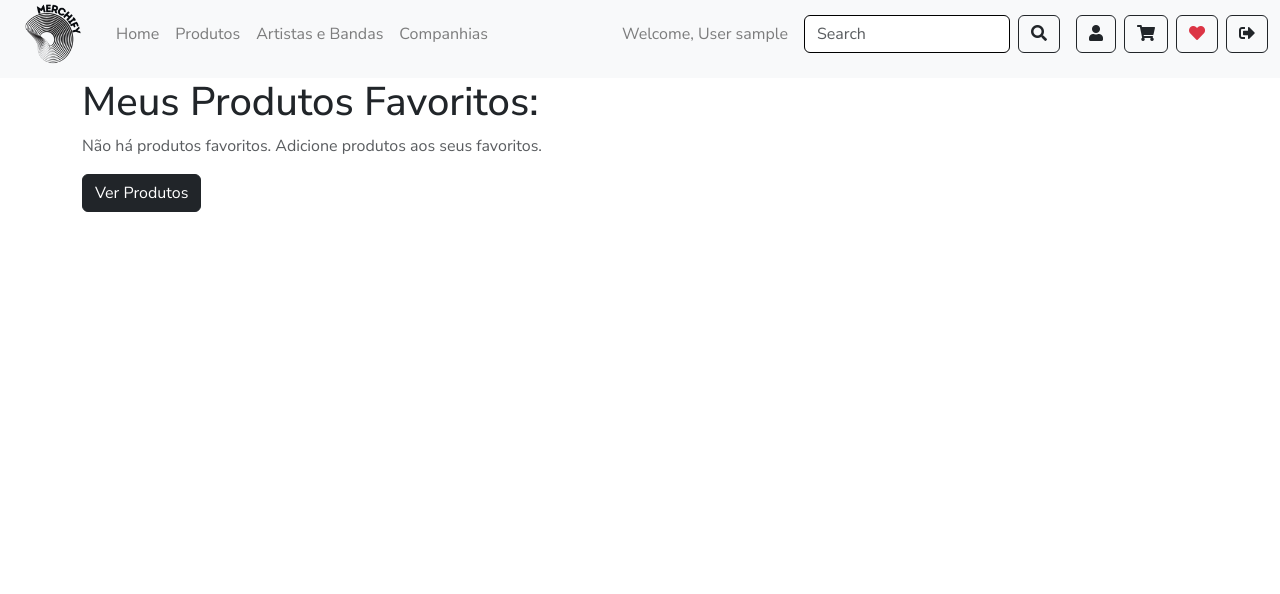
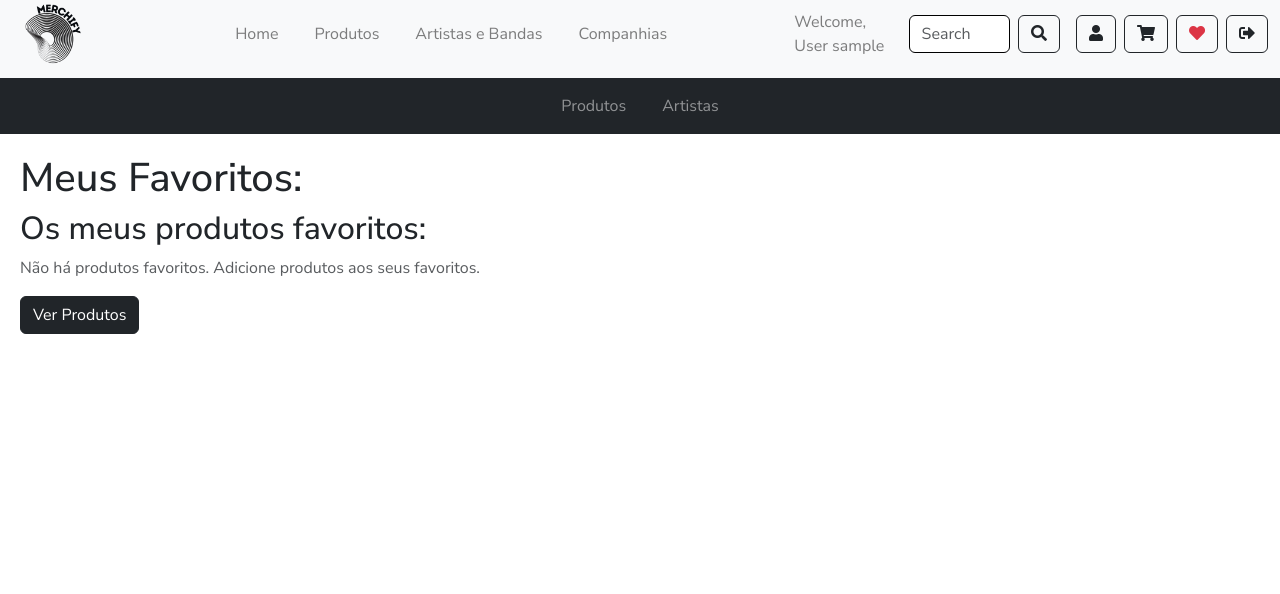
Before and after one commit to Marshmallow1119/TPW-Project-1, a Django app: page /favorites/ in a window 1280 px wide. Shown: the top 594 px of the page. Run offline with Django 5.2, Linux system fonts and the light colour scheme; the visitor is signed in with stand-in values (Sample User, id 1); data that the repository does not hold is empty; some libraries are stand-ins or nearby versions.

Commit message:
favoritos a funcionar

```diff
--- a/merchify/app/templates/artistas.html
+++ b/merchify/app/templates/artistas.html
@@ -53,7 +53,7 @@
         }
 
         .favorite-icon.filled {
-            color: #e85454;
+            color: #e85454 !important;
         }
     </style>
     {% endblock %}
@@ -99,7 +99,7 @@
         .then(data => {
             const favoriteIcon = document.querySelector(`.favorite-icon[data-id="${artistId}"]`);
             if (data && data.success) {
-                favoriteIcon.classList.toggle('filled', data.favorited);
+            favoriteIcon.classList.toggle('filled', data.favorited);
             }
         })
 
--- a/merchify/app/templates/favorites.html
+++ b/merchify/app/templates/favorites.html
@@ -1,40 +1,89 @@
 <!DOCTYPE html>
 <html lang="en">
+
 <head>
     <meta charset="UTF-8">
     <meta name="viewport" content="width=device-width, initial-scale=1.0">
-    <title>Favorite Products</title>
+    <title>Favorite Products and Artists</title>
     <link rel="stylesheet" href="https://stackpath.bootstrapcdn.com/bootstrap/4.5.2/css/bootstrap.min.css">
     <link rel="stylesheet" href="https://cdnjs.cloudflare.com/ajax/libs/font-awesome/6.0.0/css/all.min.css"
         integrity="sha512-9usAa10IRO0HhonpyAIVpjrylPvoDwiPUiKdWk5t3PyolY1cOd4DSE0Ga+ri4AuTroPR5aQvXU9xC6qOPnzFeg=="
         crossorigin="anonymous" referrerpolicy="no-referrer" />
     <style>
-        /* Add custom styles here if needed */
         .product-image {
             width: 100px;
             height: 100px;
             object-fit: contain;
         }
+
         .product-info {
             display: flex;
             align-items: center;
         }
+
         .product-info h5 {
-            margin-bottom: 0; /* Remove default margin */
+            margin-bottom: 0;
         }
-        .table td { /* Center content in table cells */
+
+        .table td {
             vertical-align: middle;
+        }
+
+        /* Horizontal navbar style */
+        .navbar-nav {
+            width: 100%;
+            justify-content: center;
+        }
+
+        .navbar-nav .nav-item {
+            margin-right: 20px;
+        }
+
+        .navbar-nav .nav-item:last-child {
+            margin-right: 0;
+        }
+
+        .favorite-section {
+            display: none;
+        }
+
+        .favorite-section.active {
+            display: block;
+            padding: 20px;
+        }
+        .container-fluid {
+            padding: 0; /* Remove padding */
+            width: 100vw; /* Full viewport width */
         }
     </style>
 </head>
+
 <body>
     {% extends 'layout.html' %}
     {% block content %}
     {% load filters %}
 
-    <div class="container">
-        <h1>Meus Produtos Favoritos:</h1>
+    <div class="container-fluid" style="padding-left: 0px !important; padding-right: 0px !important;">
+        <!-- Horizontal Navbar for selecting Products or Artists -->
+        <nav class="navbar navbar-expand-lg navbar-dark bg-dark"">
+            <div class="collapse navbar-collapse">
+                <ul class="navbar-nav">
+                    <li class="nav-item">
+                        <a class="nav-link" href="javascript:void(0);" onclick="showFavorites('products')">Produtos</a>
+                    </li>
+                    <li class="nav-item">
+                        <a class="nav-link" href="javascript:void(0);" onclick="showFavorites('artists')">Artistas</a>
+                    </li>
+                </ul>
+            </div>
+        </nav>
 
+
+        <!-- Product Favorites Section -->
+        <div id="products" class="favorite-section {% if category == 'products' %}active{% endif %}">
+                <h1>Meus Favoritos:</h1>
+
+            <h2>Os meus produtos favoritos:</h2>
             {% if favorite_products %}
             <table class="table">
                 <thead>
@@ -56,7 +105,7 @@
                             </div>
                         </td>
                         <td>{{ fav.price }}€</td>
-                        <td class="text-right"> <!-- Use text-right instead of d-flex -->
+                        <td class="text-right">
                             <a href="{% url 'remove_from_favorites' product_id=fav.id %}" class="btn btn-danger mr-2">
                                 <i class="fas fa-trash-alt"></i> Remover
                             </a>
@@ -73,9 +122,64 @@
             <button class="btn btn-dark" type="button" onclick="window.location.href='{% url 'produtos' %}'">Ver Produtos</button>
             {% endif %}
         </div>
+
+        <!-- Artist Favorites Section -->
+        <div id="artists" class="favorite-section {% if category == 'artists' %}active{% endif %}">
+            <h2>Os meus artistas favoritos:</h2>
+            {% if favorite_artists %}
+            <table class="table">
+                <thead>
+                    <tr>
+                        <th scope="col">Imagem</th>
+                        <th scope="col">Artista</th>
+                        <th scope="col"></th>
+                    </tr>
+                </thead>
+                <tbody>
+                    {% for fav in favorite_artists %}
+                    <tr>
+                        <td><img src="{{ fav.image }}" alt="{{ fav.name }}" class="product-image mr-3"></td>
+                        <td>{{ fav.name }}</td>
+                        <td class="text-right">
+                            <a href="{% url 'remove_from_favorites_artist' artist_id=fav.id %}" class="btn btn-danger mr-2">
+                                <i class="fas fa-trash-alt"></i> Remover
+                            </a>
+                            <a href="{% url 'artistsProducts' name=fav.name %}" class="btn btn-dark">
+                                Ver Artista
+                            </a>
+                        </td>
+                    </tr>
+                    {% endfor %}
+                </tbody>
+            </table>
+            {% else %}
+            <p class="text-muted">Não há artistas favoritos. Adicione artistas aos seus favoritos.</p>
+            <button class="btn btn-dark" type="button" onclick="window.location.href='{% url 'artistas' %}'">Ver Artistas</button>
+            {% endif %}
+        </div>
+    </div>
+
+    <script>
+        // Function to show selected category favorites (Products or Artists)
+        function showFavorites(category) {
+            // Hide both sections
+            document.getElementById('products').classList.remove('active');
+            document.getElementById('artists').classList.remove('active');
+
+            // Show the selected category
+            if (category === 'products') {
+                document.getElementById('products').classList.add('active');
+            } else if (category === 'artists') {
+                document.getElementById('artists').classList.add('active');
+            }
+        }
+    </script>
+
     {% endblock %}
+
     <script src="https://code.jquery.com/jquery-3.5.1.slim.min.js"></script>
     <script src="https://cdn.jsdelivr.net/npm/popper.js@1.16.1/dist/umd/popper.min.js"></script>
     <script src="https://stackpath.bootstrapcdn.com/bootstrap/4.5.2/js/bootstrap.min.js"></script>
 </body>
+
 </html>
--- a/merchify/app/views.py
+++ b/merchify/app/views.py
@@ -81,6 +81,7 @@ def produtos(request):
 
 def artistas(request):
     artists = Artist.objects.all()
+
     if request.user.is_authenticated:
         favorited_artist_ids = FavoriteArtist.objects.filter(user=request.user).values_list('artist_id', flat=True)
     else:
@@ -89,7 +90,6 @@ def artistas(request):
     for artist in artists:
         artist.is_favorited = artist.id in favorited_artist_ids
 
-    print(favorited_artist_ids)
 
     return render(request, 'artistas.html', {'artists': artists})
 
@@ -484,10 +484,39 @@ def submit_review(request, product_id):
         return redirect("productDetails", identifier=product_id)
 
 @login_required
-def checkfavorite(request):
-    favorite_products = Favorite.objects.filter(user=request.user).select_related('product')
-    products_list = [{'id': fav.product.id, 'name': fav.product.name, 'price': fav.product.price, 'image': fav.product.image.url} for fav in favorite_products]
-    return render(request, "favorites.html", {"favorite_products": products_list})
+def checkfavorite(request, category):
+    if category == 'products':
+        favorite_products = Favorite.objects.filter(user=request.user).select_related('product')
+        products_list = [
+            {'id': fav.product.id, 'name': fav.product.name, 'price': fav.product.price, 'image': fav.product.image.url}
+            for fav in favorite_products]
+        return render(request, "favorites.html", {"favorite_products": products_list})
+    else:
+        favorite_artists = FavoriteArtist.objects.filter(user=request.user)
+        artists_list = {
+            {'id': fav.product.id, 'name': fav.product.name, 'image': fav.product.image.url}
+            for fav in favorite_artists
+        }
+        return render(request, "favorites.html", {"favorite_artists": artists_list})
+
+@login_required
+def checkfavoriteOld(request):
+
+        favorite_products = Favorite.objects.filter(user=request.user).select_related('product')
+        products_list = [
+            {'id': fav.product.id, 'name': fav.product.name, 'price': fav.product.price, 'image': fav.product.image.url}
+            for fav in favorite_products]
+        favorite_artists = FavoriteArtist.objects.filter(user=request.user)
+        artists_list = [
+            {'id': fav.artist.id, 'name': fav.artist.name, 'image': fav.artist.image.url}
+            for fav in favorite_artists
+        ]
+        category = request.GET.get('category', 'products')  # Default to 'products' if not provided
+        # Assuming you have logic to fetch favorite products and artists
+        return render(request, 'favorites.html', {'category': category, 'favorite_products': products_list,
+                                                    'favorite_artists': artists_list})
+
+
 
 
 @require_POST
@@ -512,6 +541,7 @@ def addtofavorite(request, product_id):
     except Exception as e:
         return JsonResponse({"success": False, "message": str(e)}, status=500)
 
+@require_POST
 def addtofavoriteartist(request, artist_id):
     try:
         artist = Artist.objects.get(id=artist_id)
@@ -526,7 +556,7 @@ def addtofavoriteartist(request, artist_id):
             favorited = False
         return JsonResponse({"success": True, "favorited": favorited})
 
-    except Product.DoesNotExist:
+    except Artist.DoesNotExist:
         return JsonResponse({"success": False, "message": "Product not found."}, status=404)
     except Exception as e:
         return JsonResponse({"success": False, "message": str(e)}, status=500)
@@ -537,6 +567,16 @@ def remove_from_favorites(request, product_id):
         product = Product.objects.get(id=product_id)
         user = request.user
         Favorite.objects.filter(user=user, product=product).delete()
+        return redirect( 'favorites')
+    except Product.DoesNotExist:
+        return JsonResponse({"success": False, "message": "Product not found."}, status=404)
+
+@login_required
+def remove_from_favorites_artist(request, artist_id):
+    try:
+        artist = Artist.objects.get(id=artist_id)
+        user = request.user
+        FavoriteArtist.objects.filter(user=user, artist=artist).delete()
         return redirect( 'favorites')
     except Product.DoesNotExist:
         return JsonResponse({"success": False, "message": "Product not found."}, status=404)
--- a/merchify/merchify/urls.py
+++ b/merchify/merchify/urls.py
@@ -46,10 +46,14 @@ urlpatterns = [
     path('review/<int:review_id>/delete/', views.delete_review, name='delete_review'),
     path('product/<int:product_id>/edit/', views.edit_product, name='edit_product'),
     path('product/<int:product_id>/delete/', views.delete_product, name='delete_product'),
-    path("favorites/", views.checkfavorite, name="favorites"),
+    path('favorites/', views.checkfavoriteOld, name='favorites'),
+
+    path('favorites/<str:category>/', views.checkfavorite, name='favorites2'),
     path('favorites/add/<int:product_id>/', views.addtofavorite, name='addtofavorite'),
     path('favorites/add/artist/<int:artist_id>/', views.addtofavoriteartist, name="addtofavoriteartist"),
     path('favorites/remove/<int:product_id>/', views.remove_from_favorites, name='remove_from_favorites'),
+    path('favorites/remove/<int:artist_id>/', views.remove_from_favorites_artist, name='remove_from_favorites_artist'),
+
     path('payment/', views.payment_page, name='payment_page'),
     path('delete_user/<int:user_id>/', views.delete_user, name='delete_user'),
     path('process_payment/', views.process_payment, name='process_payment'),
```
Lines whose indentation alone changed are shown as unchanged.
